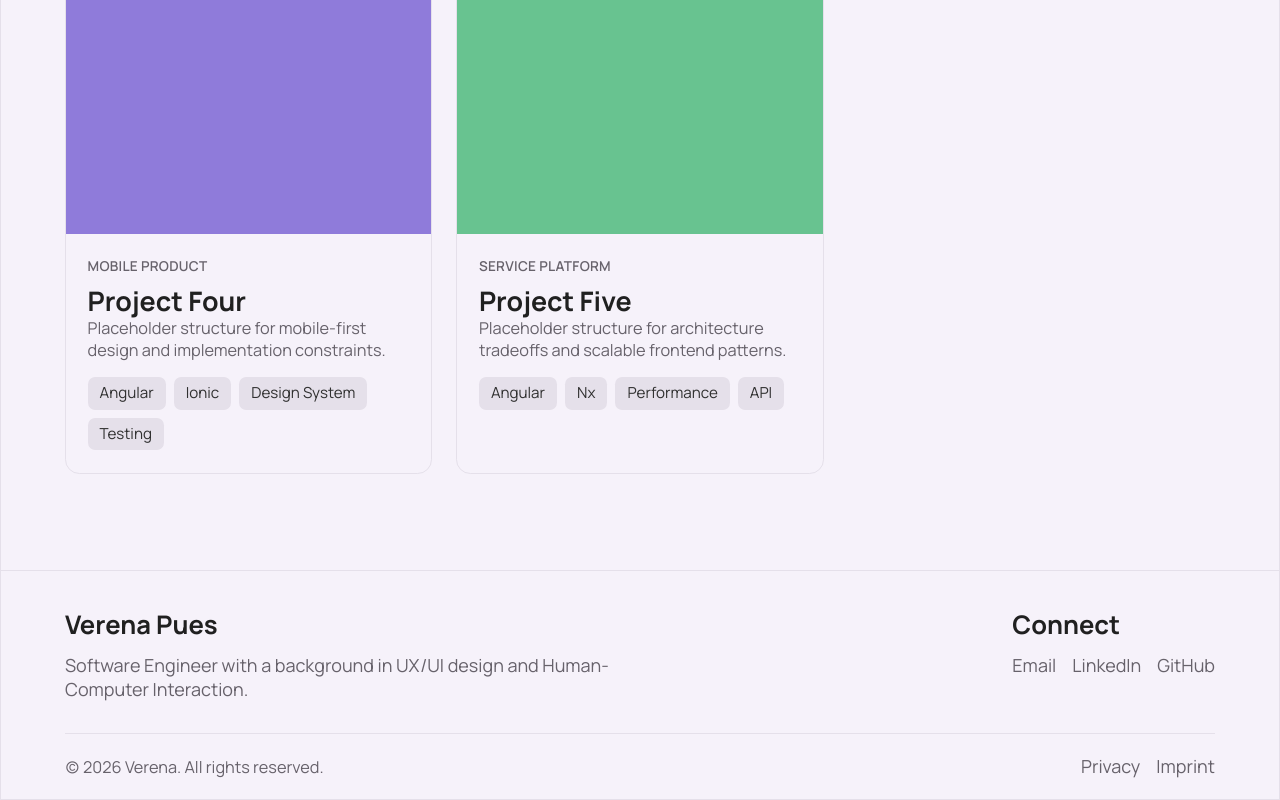
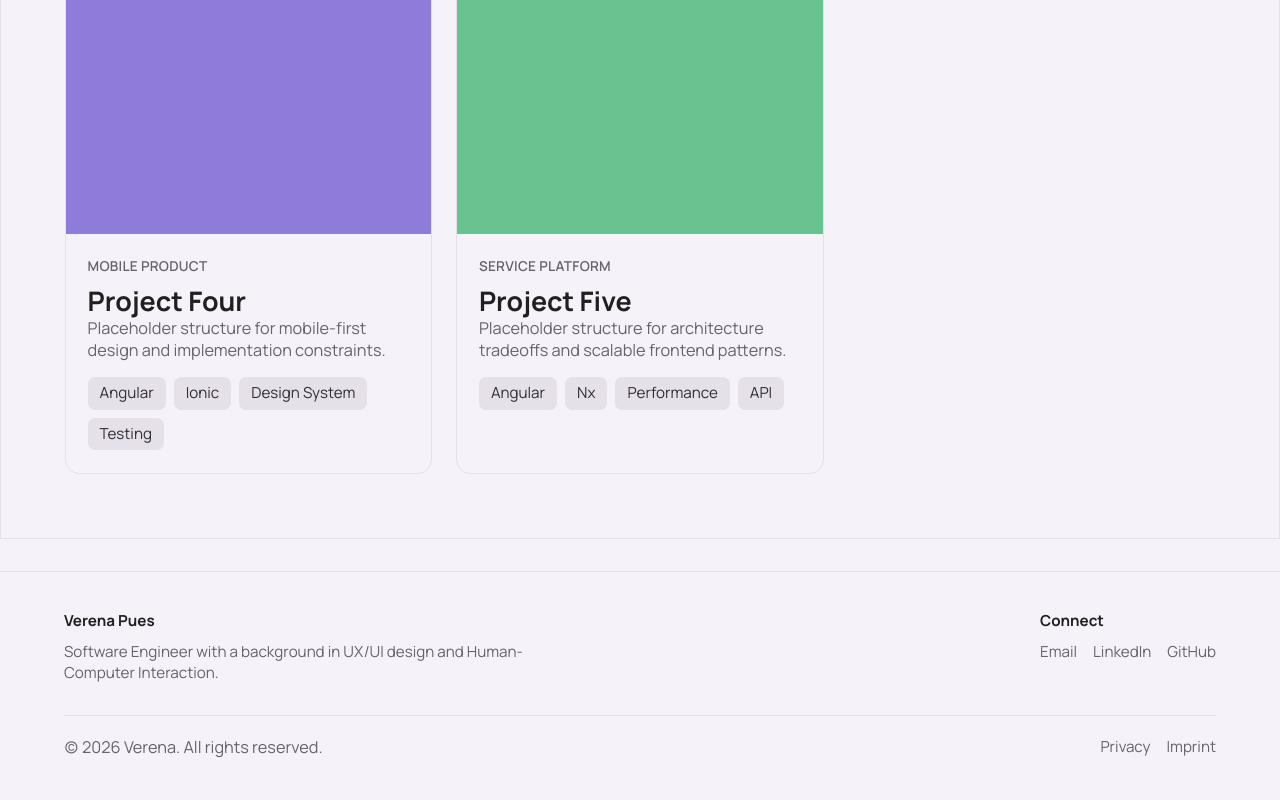
Before and after one commit to vseup/Portfolio, an Angular app: page / in a window 1280 px wide. Shown: the part 1552-2352 px from the top of the page. After the commit the page ends 2330 px from the top, so only its background shows below. Built offline with nearby package versions, Linux system fonts and the light colour scheme.

Commit message:
added: extracted page footer component

```diff
--- a/src/app/app.html
+++ b/src/app/app.html
@@ -28,4 +28,6 @@
   <main id="main-content" class="site-main" tabindex="-1">
     <router-outlet></router-outlet>
   </main>
+
+  <app-page-footer></app-page-footer>
 </div>
--- a/src/app/app.ts
+++ b/src/app/app.ts
@@ -1,11 +1,12 @@
 import { ChangeDetectionStrategy, Component } from '@angular/core';
 import { RouterLink, RouterOutlet } from '@angular/router';
+import { PageFooterComponent } from './shared/layout/page-footer/page-footer.component';
 
 @Component({
   selector: 'app-root',
-  imports: [RouterOutlet, RouterLink],
+  imports: [RouterOutlet, RouterLink, PageFooterComponent],
   templateUrl: './app.html',
   styleUrl: './app.scss',
   changeDetection: ChangeDetectionStrategy.OnPush,
 })
-export class App {}
+export class App { }
--- a/src/app/pages/home/home.page.html
+++ b/src/app/pages/home/home.page.html
@@ -50,28 +50,3 @@
     }
   </ul>
 </section>
-
-<footer class="home-footer" aria-label="Site footer">
-  <section class="footer-top">
-    <div>
-      <h2 class="footer-title">Verena Pues</h2>
-      <p>Software Engineer with a background in UX/UI design and Human-Computer Interaction.</p>
-    </div>
-    <div>
-      <h2 class="footer-title">Connect</h2>
-      <div class="connect-list">
-        <a href="mailto:hello@example.com" aria-label="Email">Email</a>
-        <a href="https://www.linkedin.com" target="_blank" rel="noopener">LinkedIn</a>
-        <a href="https://github.com" target="_blank" rel="noopener">GitHub</a>
-      </div>
-    </div>
-  </section>
-
-  <section class="footer-bottom">
-    <p>(c) 2026 Verena. All rights reserved.</p>
-    <div class="legal-list">
-      <a href="" rel="noopener">Privacy</a>
-      <a href="" rel="noopener">Imprint</a>
-    </div>
-  </section>
-</footer>
--- a/src/app/pages/home/home.page.scss
+++ b/src/app/pages/home/home.page.scss
@@ -3,8 +3,7 @@
 }
 
 .hero,
-.projects,
-.home-footer {
+.projects {
   padding-inline: clamp(1.25rem, 5vw, 6rem);
 }
 
@@ -175,85 +174,6 @@
   padding: 0.3rem 0.75rem;
 }
 
-.home-footer {
-  margin-top: 2rem;
-  border-top: 1px solid var(--color-border-default);
-  padding-top: 2.5rem;
-  padding-bottom: 1.25rem;
-}
-
-.footer-title,
-.home-footer p,
-.home-footer ul {
-  margin: 0;
-}
-
-.footer-top {
-  display: flex;
-  gap: 2rem;
-  margin-bottom: 2rem;
-  justify-content: space-between;
-}
-
-.footer-title {
-  color: var(--color-text-primary);
-  font-size: var(--text-size-2xl);
-  font-weight: var(--text-weight-bold);
-  line-height: var(--text-line-height-heading);
-  margin-bottom: 0.8rem;
-}
-
-.footer-top p,
-.footer-top a,
-.footer-bottom p,
-.footer-bottom a {
-  color: var(--color-text-secondary);
-  font-size: var(--text-size-lg);
-  line-height: var(--text-line-height-body);
-  text-decoration: none;
-  max-width: 50ch;
-}
-
-.footer-top ul {
-  padding: 0;
-  list-style: none;
-  display: grid;
-  gap: 0.55rem;
-}
-
-.connect-list {
-  display: flex;
-  gap: 1rem;
-}
-
-.legal-list {
-  display: flex;
-  gap: 1rem;
-}
-
-.home-footer a:hover {
-  color: var(--color-text-primary);
-}
-
-.home-footer a:focus-visible {
-  outline: 3px solid var(--color-focus-ring);
-  outline-offset: 2px;
-}
-
-.footer-bottom {
-  border-top: 1px solid var(--color-border-default);
-  padding-top: 1.25rem;
-  display: flex;
-  justify-content: space-between;
-  align-items: center;
-  gap: 1rem;
-}
-
-.footer-bottom p {
-  color: var(--color-text-secondary);
-  font-size: var(--text-size-md);
-}
-
 @media (max-width: 1024px) {
   .hero {
     min-height: 0;
@@ -274,19 +194,10 @@
   .avatar {
     width: min(19rem, 80%);
   }
-
-  .footer-top {
-    grid-template-columns: 1fr;
-  }
 }
 
 @media (max-width: 680px) {
   .project-grid {
     grid-template-columns: 1fr;
   }
-
-  .footer-bottom {
-    flex-direction: column;
-    align-items: flex-start;
-  }
 }
--- /dev/null
+++ b/src/app/shared/layout/page-footer/page-footer.component.html
@@ -0,0 +1,24 @@
+<footer class="page-footer" aria-label="Site footer">
+  <section class="footer-top">
+    <div>
+      <h2 class="footer-title">Verena Pues</h2>
+      <p>Software Engineer with a background in UX/UI design and Human-Computer Interaction.</p>
+    </div>
+    <div>
+      <h2 class="footer-title">Connect</h2>
+      <div class="connect-list">
+        <a href="mailto:hello@example.com" aria-label="Email">Email</a>
+        <a href="https://www.linkedin.com" target="_blank" rel="noopener">LinkedIn</a>
+        <a href="https://github.com" target="_blank" rel="noopener">GitHub</a>
+      </div>
+    </div>
+  </section>
+
+  <section class="footer-bottom">
+    <p>(c) 2026 Verena. All rights reserved.</p>
+    <div class="legal-list">
+      <a href="" rel="noopener">Privacy</a>
+      <a href="" rel="noopener">Imprint</a>
+    </div>
+  </section>
+</footer>
--- /dev/null
+++ b/src/app/shared/layout/page-footer/page-footer.component.scss
@@ -0,0 +1,87 @@
+:host {
+  display: block;
+}
+
+.page-footer {
+  margin-top: 2rem;
+  border-top: 1px solid var(--color-border-default);
+  padding: 2.5rem clamp(1.25rem, 5vw, 6rem) 1.25rem;
+}
+
+.footer-title,
+.page-footer p,
+.page-footer ul {
+  margin: 0;
+}
+
+.footer-top {
+  display: flex;
+  gap: 2rem;
+  margin-bottom: 2rem;
+  justify-content: space-between;
+}
+
+.footer-title {
+  color: var(--color-text-primary);
+  font-size: var(--text-size-sm);
+  font-weight: var(--text-weight-bold);
+  line-height: var(--text-line-height-heading);
+  margin-bottom: 0.8rem;
+}
+
+.footer-top p,
+.footer-top a,
+.footer-bottom p,
+.footer-bottom a {
+  color: var(--color-text-secondary);
+  font-size: var(--text-size-sm);
+  line-height: var(--text-line-height-body);
+  text-decoration: none;
+  max-width: 50ch;
+}
+
+.connect-list {
+  display: flex;
+  gap: 1rem;
+}
+
+.legal-list {
+  display: flex;
+  gap: 1rem;
+}
+
+.page-footer a:hover {
+  color: var(--color-text-primary);
+}
+
+.page-footer a:focus-visible {
+  outline: 3px solid var(--color-focus-ring);
+  outline-offset: 2px;
+}
+
+.footer-bottom {
+  border-top: 1px solid var(--color-border-default);
+  padding-top: 1.25rem;
+  display: flex;
+  justify-content: space-between;
+  align-items: center;
+  gap: 1rem;
+}
+
+.footer-bottom p {
+  color: var(--color-text-secondary);
+  font-size: var(--text-size-md);
+}
+
+@media (max-width: 1024px) {
+  .footer-top {
+    flex-direction: column;
+  }
+}
+
+@media (max-width: 680px) {
+  .footer-bottom {
+    flex-direction: column;
+    align-items: flex-start;
+  }
+}
--- /dev/null
+++ b/src/app/shared/layout/page-footer/page-footer.component.ts
@@ -0,0 +1,9 @@
+import { ChangeDetectionStrategy, Component } from '@angular/core';
+
+@Component({
+  selector: 'app-page-footer',
+  templateUrl: './page-footer.component.html',
+  styleUrl: './page-footer.component.scss',
+  changeDetection: ChangeDetectionStrategy.OnPush,
+})
+export class PageFooterComponent {}
```
